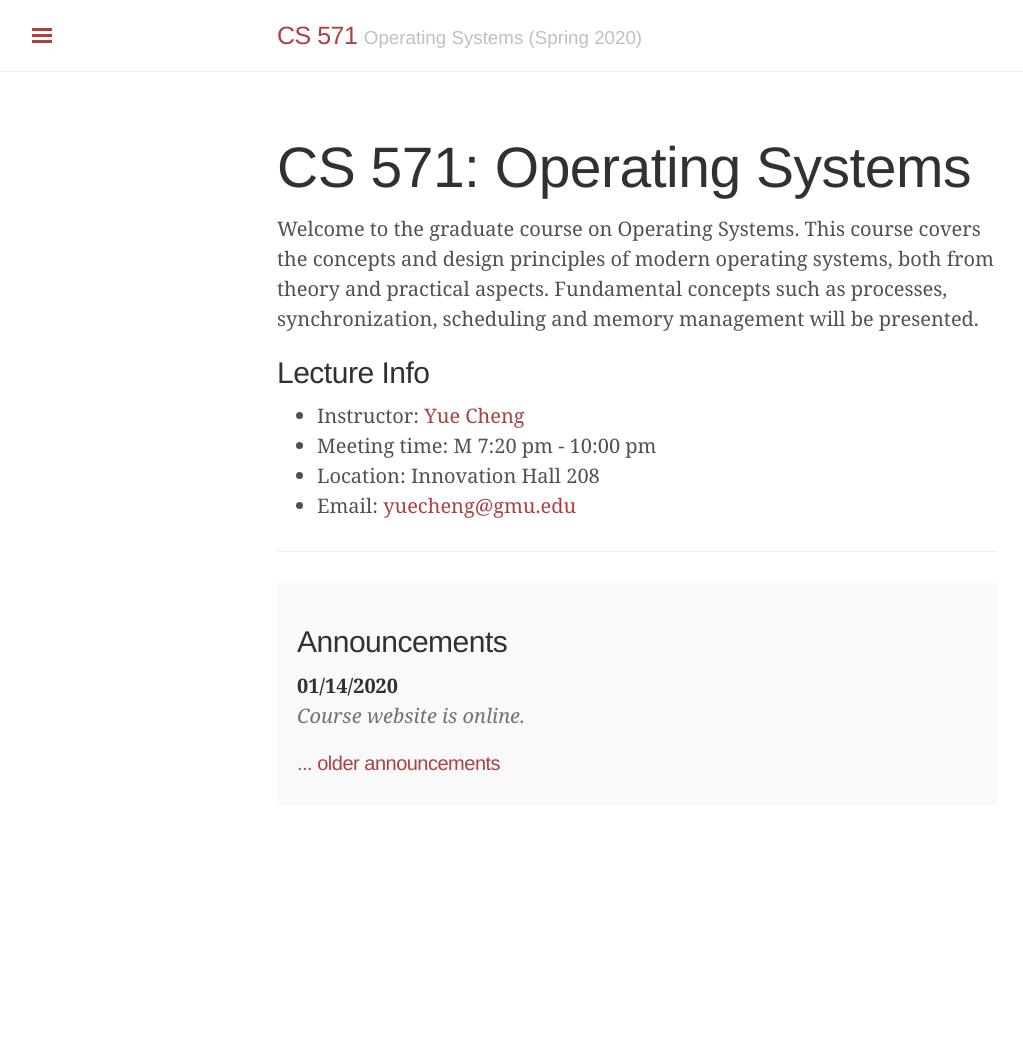
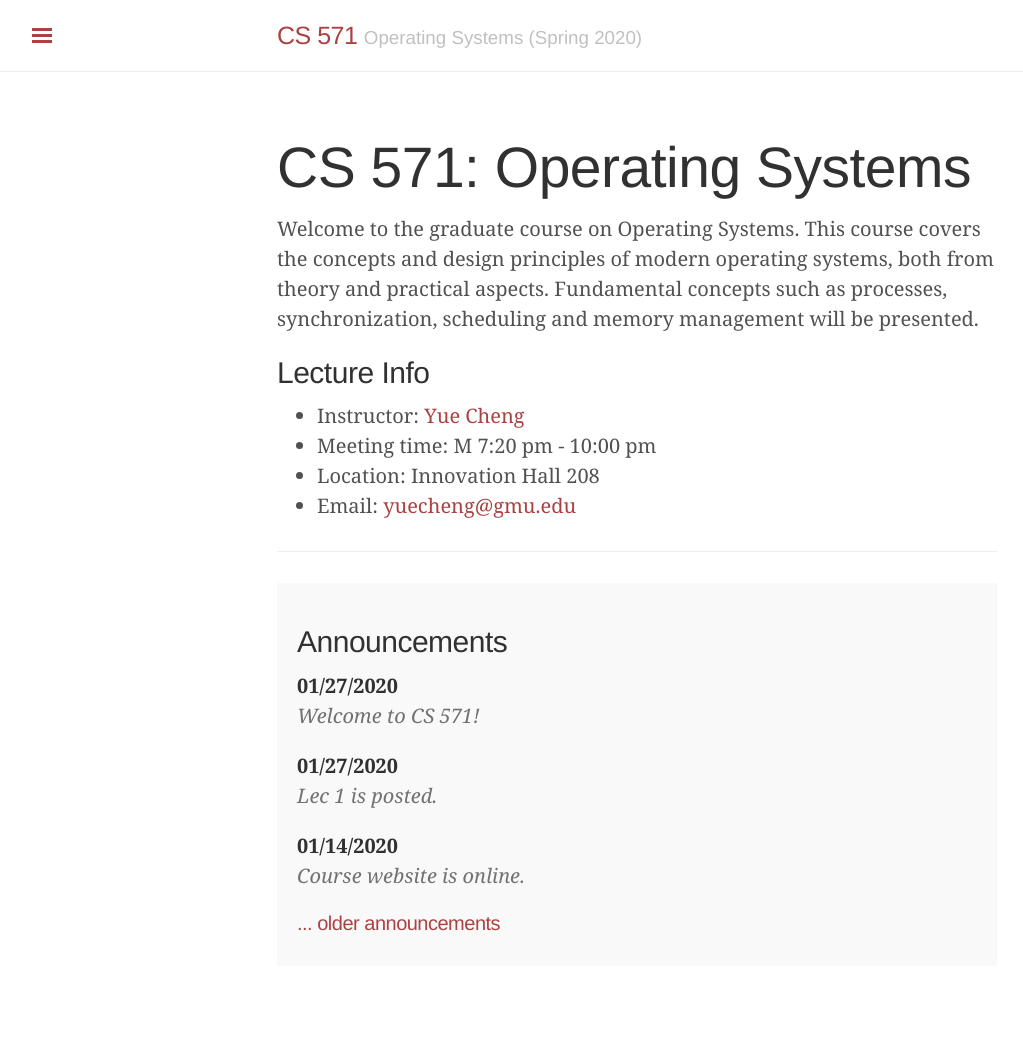
Before and after one commit to tddg/cs571-spring20, a Jekyll site: the page built from index.html, in a window 1280 px wide. Shown: the whole page, without its empty margins (3-1026 px from the left). Built offline with Jekyll 4.4.1, drawn with Linux system fonts in a browser that asks for light colours; the list of posts is cut into pages by our own code; before the commit the page ends 900 px from its top, so only the background shows below that.

Commit message:
added lec 1

```diff
--- a/_data/news.yml
+++ b/_data/news.yml
@@ -1,2 +1,8 @@
+- date: <strong>01/27/2020</strong>
+  headline: "Welcome to CS 571!"
+
+- date: <strong>01/27/2020</strong>
+  headline: "Lec 1 is posted."
+
 - date: <strong>01/14/2020</strong>
   headline: "Course website is online."
```
Also changed, not shown: schedule.md (+1 -1 lines), 1 other file.
